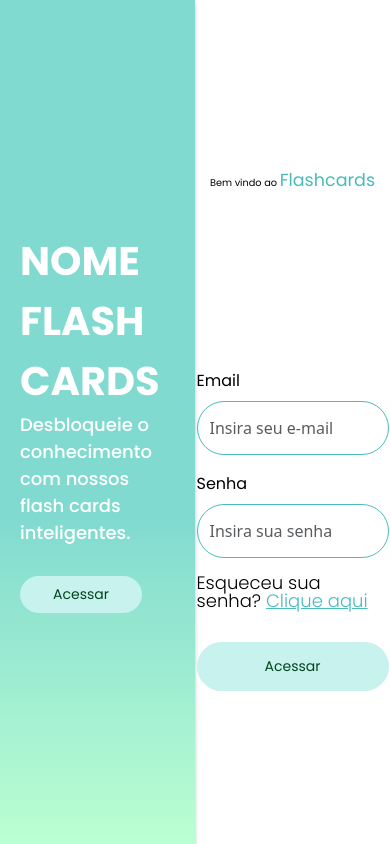
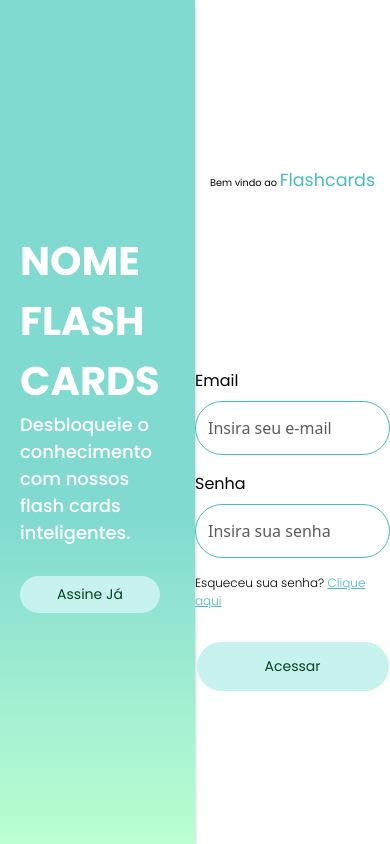
Before and after one commit to rorxtto1/React1, a React (Vite) app: page / in a window 390 px wide. Built offline with nearby package versions, Linux system fonts and the light colour scheme.

Commit message:
Ajustando responsividade tela de Login

```diff
--- a/src/App.jsx
+++ b/src/App.jsx
@@ -12,7 +12,7 @@ function App() {
     <div className="app">
       <Router>
         <Routes>
-          <Route path="/" element={<Login titulo="NOME FLASH CARDS" texto="Desbloqueie o conhecimento com nossos flash cards inteligentes." />} />
+          <Route path="/" element={<Login/>} />
           <Route path="/landing-page" element={<LandingPage />} />
           <Route path="/materias" element={<Materias />} />
           <Route path="/flashcards" element={<FlashCards />} />
--- a/src/Components/Botao/Botao.css
+++ b/src/Components/Botao/Botao.css
@@ -29,5 +29,4 @@ color: #03451E;
 border: none;
 
 margin-top: 30px;
-
 }
--- a/src/Components/FormLogin/FormLogin.css
+++ b/src/Components/FormLogin/FormLogin.css
@@ -1,4 +1,4 @@
-.container {
+.FormLogin {
     position: absolute;
     width: 50%;
     height: 100%;
@@ -8,6 +8,7 @@
     justify-content: space-evenly;
     align-items: center;
     min-height: 100vh;
+    overflow: hidden;
 
 }
 
@@ -88,6 +89,8 @@
 
 
 
+
+
 @media screen and (max-width: 1215px) {
 
 
@@ -127,6 +130,13 @@
 
 @media screen and (max-width: 620px) {
 
+    .question{
+        font-size: 0.75rem;
+    }
+
+    .link{
+        font-size: 0.75rem;
+    }
 
 
     .title {
--- a/src/Components/FormLogin/FormLogin.jsx
+++ b/src/Components/FormLogin/FormLogin.jsx
@@ -46,7 +46,9 @@ const FormLogin = () => {
 
 
 
-        <article className="container">
+
+
+        <article className="FormLogin">
 
             {/* titulo */}
             <header className="container-title">
--- a/src/Components/Fundo/Fundo.css
+++ /dev/null
@@ -1,50 +0,0 @@
-.fundo {
-    box-sizing: border-box;
-    position: absolute;
-    width: 50%;
-    height: 100%;
-    left: 0px;
-    top: 0px;
-    background: linear-gradient(180deg, #81DAD0 0%, #81DAD0 61.1%, rgba(0, 255, 87, 0.266667) 100%, rgba(0, 120, 41, 0.266667) 100.01%);
-    border: 1px solid #000000;
-    box-shadow: 0px 4px 4px rgba(0, 0, 0, 0.25);
-    border: none;
-    display: flex;
-    justify-content: center;
-    align-items: center;
-}
-
-.Titulo {
-    font-family: 'Poppins';
-    font-style: normal;
-    font-weight: 700;
-    font-size: 40px;
-    line-height: 60px;
-    color: #FFFFFF;
-    width: 100%;
-    text-align: left;
-    margin: 0;
-    max-width: 600px;
-}
-
-.Texto {
-    font-family: 'Poppins';
-    font-style: normal;
-    font-weight: 500;
-    font-size: 18px;
-    line-height: 27px;
-    color: #FFFFFF;
-    width: 100%;
-    text-align: left;
-    margin: 0;
-    max-width: 600px;
-}
-
-.principal {
-    display: flex;
-    flex-direction: column;
-    align-items: flex-start;
-    text-align: left;
-    max-width: 600px;
-    padding: 20px;
-}
--- a/src/Components/LandingPage/LandingPage.jsx
+++ b/src/Components/LandingPage/LandingPage.jsx
@@ -45,6 +45,7 @@ const LandingPage = () => {
     flex: "none",
     order: 0,
     flexGrow: 0,
+    marginBottom: 10
   };
 
   const scrollToSection = (sectionId) => {
--- a/src/Components/Login/Login.css
+++ b/src/Components/Login/Login.css
@@ -1,18 +1,13 @@
 .fundo {
-    box-sizing: border-box;
-    position: absolute;
     width: 50%;
-    height: 100%;
-    left: 0px;
-    top: 0px;
+    height: 100vh;
     background: linear-gradient(180deg, #81DAD0 0%, #81DAD0 61.1%, rgba(0, 255, 87, 0.266667) 100%, rgba(0, 120, 41, 0.266667) 100.01%);
-    border: 1px solid #000000;
     box-shadow: 0px 4px 4px rgba(0, 0, 0, 0.25);
     border: none;
     display: flex;
     justify-content: center;
     align-items: center;
-    min-height: 100vh;
+    overflow: hidden; /* ou auto, ou scroll */
 }
 
 .Titulo {
--- a/src/Components/Login/Login.jsx
+++ b/src/Components/Login/Login.jsx
@@ -1,10 +1,10 @@
 
-import PropTypes from "prop-types";
+
 import "./Login.css";
 import Botao from "../Botao/Botao";
 import FormLogin from "../FormLogin/FormLogin";
 
-const Login = (props) => {
+const Login = () => {
 
 
   {/* estilo do botao passado por props */ }
@@ -15,7 +15,7 @@ const Login = (props) => {
     alignItems: 'center',
     padding: '8px 30px',
     gap: '10px',
-    width: '122px',
+    width: '140px',
     height: '37px',
     background: '#C7F2ED',
     borderRadius: '30px',
@@ -35,21 +35,21 @@ const Login = (props) => {
 
   return (
     /* div pai */
-    <div>
+    <div className="fundo">
 
       {/* estilo de fundo */}
-      <article className="fundo">
+
         {/* div que engloba as tags para centralizar */}
         <div className="principal">
           {/* tags de titulo, subtitulo e botao */}
-          <h1 className="Titulo"> {props.titulo} </h1>
-          <p className="Texto"> {props.texto}</p>
-          <Botao botao="Acessar" estilo={estiloBotao} rota="/landing-page" />
-          {/* tags de titulo, subtitulo e botao */}
+          <h1 className="Titulo">NOME FLASH CARDS</h1>
+          <p className="Texto"> Desbloqueie o conhecimento com nossos flash cards inteligentes.</p>
+          <Botao botao="Assine Já" estilo={estiloBotao} rota="/landing-page" />
         </div>
-      </article>
-      {/* Componente de Formulario de Login */}
-      <FormLogin />
+
+        <FormLogin/>
+
+
 
     </div>
 
@@ -57,9 +57,5 @@ const Login = (props) => {
   );
 };
 
-Login.propTypes = {
-  titulo: PropTypes.string.isRequired,
-  texto: PropTypes.string.isRequired,
-};
 
 export default Login;
```
Also changed, not shown: src/Components/Fundo/Fundo.jsx (deleted, +0 -49 lines).
